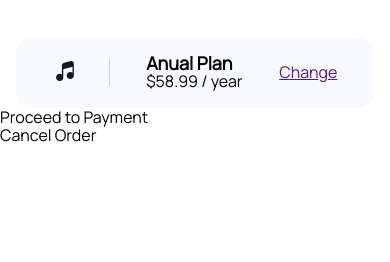
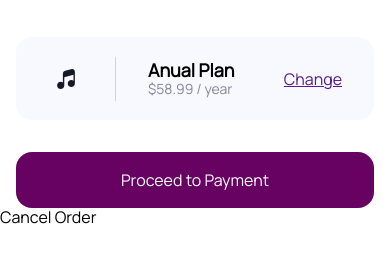
Before and after one commit to eriksleziona/invoacademy_Card_project, a website built with Vite: page index.html in a window 390 px wide. Shown: the part 422-684 px from the top of the page. Built offline with nearby package versions, Linux system fonts and the light colour scheme.

Commit message:
Adding more styling, ending the destop view, starting to prepare for media queries

```diff
--- a/index.html
+++ b/index.html
@@ -20,7 +20,7 @@
       <div class="card-container__summary">
         <div class="card-container__summary__title">
           <h1 class="heading-1">Order Summary</h1>
-          <p class="body1">You're close! Confirm your purchase and complete your order in the next step</p>
+          <p class="text-1">You're close! Confirm your purchase and complete your order in the next step</p>
         </div>
         <div class="card-container__summary__product">
           <div class="card-container__summary__product__image">
@@ -28,9 +28,11 @@
           </div>
           <div class="card-container__summary__product__text">
             <h2 class="heading-2">Anual Plan</h2>
-            <span>$58.99 / year</span>
+            <span class="text-2">$58.99 / year</span>
           </div>
-          <a href="">Change</a>
+          <div class="card-container__summary__product__btn">
+            <a href="">Change</a>
+          </div>
         </div>
 
       </div>
--- a/src/global-styles/styles/root.scss
+++ b/src/global-styles/styles/root.scss
@@ -6,6 +6,7 @@
     --background-color: #F8F9FE;
     --title-color: #151827;
     --primary-color: #680262;
+    --primary-color-hover: #490245;
     --body-color: #85859B;
     --stroke-color: #CFD1DD;
     --white-color: #FFF;
--- a/src/pages/home-page/styles/home-page.scss
+++ b/src/pages/home-page/styles/home-page.scss
@@ -34,12 +34,23 @@
 
 }
 
-.body1 {
-    margin: 16px 0 0 0;
-    font-size: 16px;
-    line-height: 16px;
-    letter-spacing: -1%;
-    color:  var(--body-color);
+.text {
+
+    &-1 {
+        margin: 16px 0 0 0;
+        font-size: 16px;
+        line-height: 16px;
+        letter-spacing: -1%;
+        color:  var(--body-color);
+    }
+
+    &-2 {
+        font-size: 14px;
+        line-height: 14px;
+        letter-spacing: -1%;
+        color:  var(--body-color);
+    }
+
 
 }
 
@@ -71,26 +82,56 @@
 
 
         & &__product {
-
-            display: flex;
+            display: grid;
+            grid-template-columns: 100px auto 100px;
+           // display: flex;
+           height: 83px;
             background-color: var(--background-color);
             border-radius: var(--border-radius-card);
             margin: 0 16px;
             flex-direction: row;
-            justify-content: space-evenly;
             align-items: center;
 
             &__image {
-                height: 100%;
+
+                //height: 100%;
                 border-right: 1px solid var(--stroke-color);
                 img {
-                    margin-right: 32px;
+                    display: block;
+                    padding: 10px 0;
+                    margin: auto;
                 }
             }
 
             &__text {
-                margin: 17px 0;
+                //display: flex;
+                //flex-direction: column;
+                //justify-content: center;
+                margin: 0 0 0 32px;
+            }
+
+            &__btn {
+                text-align: right;
+                margin-right: 32px;
             }
         }
     }
+
+    & &__btn {
+        display: flex;
+        background-color: var(--primary-color);
+        color:  var(--white-color);
+        border-radius: var(--border-radius-card);
+        justify-content: center;
+        align-items: center;
+        margin: 32px 16px 0 16px;
+        height: 56px;
+        width: auto;
+
+     }
+
+     &__btn:hover {
+        background-color: var(--primary-color-hover);
+
+     }
 }
```
